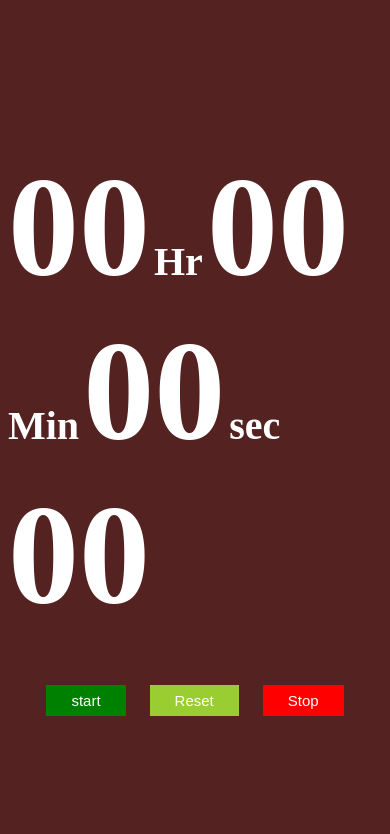
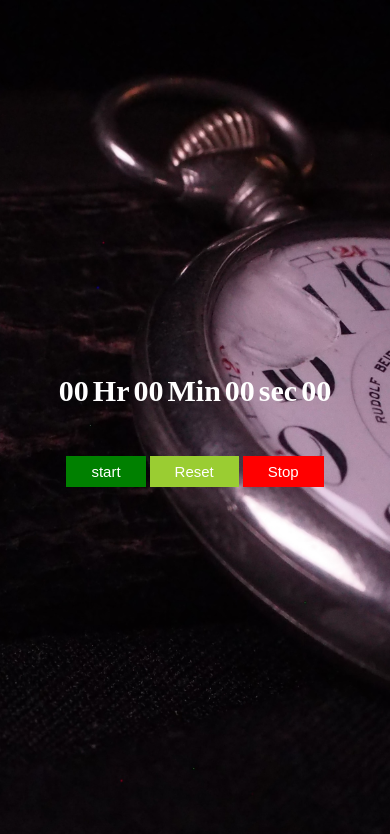
Before and after one commit to ranaofficial1/Stopwatch, a plain HTML site: page index.html in a window 390 px wide. Drawn offline with Linux system fonts and the light colour scheme.

Commit message:
image add

```diff
--- a/style.css
+++ b/style.css
@@ -1,9 +1,15 @@
 body{
-    background-color: rgb(85, 34, 34);
+    /* background-color: rgb(85, 34, 34);
+     */
+     background-image: url(./stopwatch.jpg);
+     background-repeat: no-repeat;
+     background-position: center;
+     background-size: cover;
     display: flex;
     justify-content: center;
     align-items: center;
     height: 100vh;
+    text-align: center;
 }
 #cointainer{
     color: white;
@@ -37,3 +43,11 @@ background-color: red;
 #reset{
 background-color: yellowgreen;
 }
+@media only screen and (max-width:720px){
+    #times span {
+        font-size: 30px !important;
+    }
+    .btn{
+        margin: auto !important;
+    }
+}
```
Also changed, not shown: stopwatch.jpg (added).
